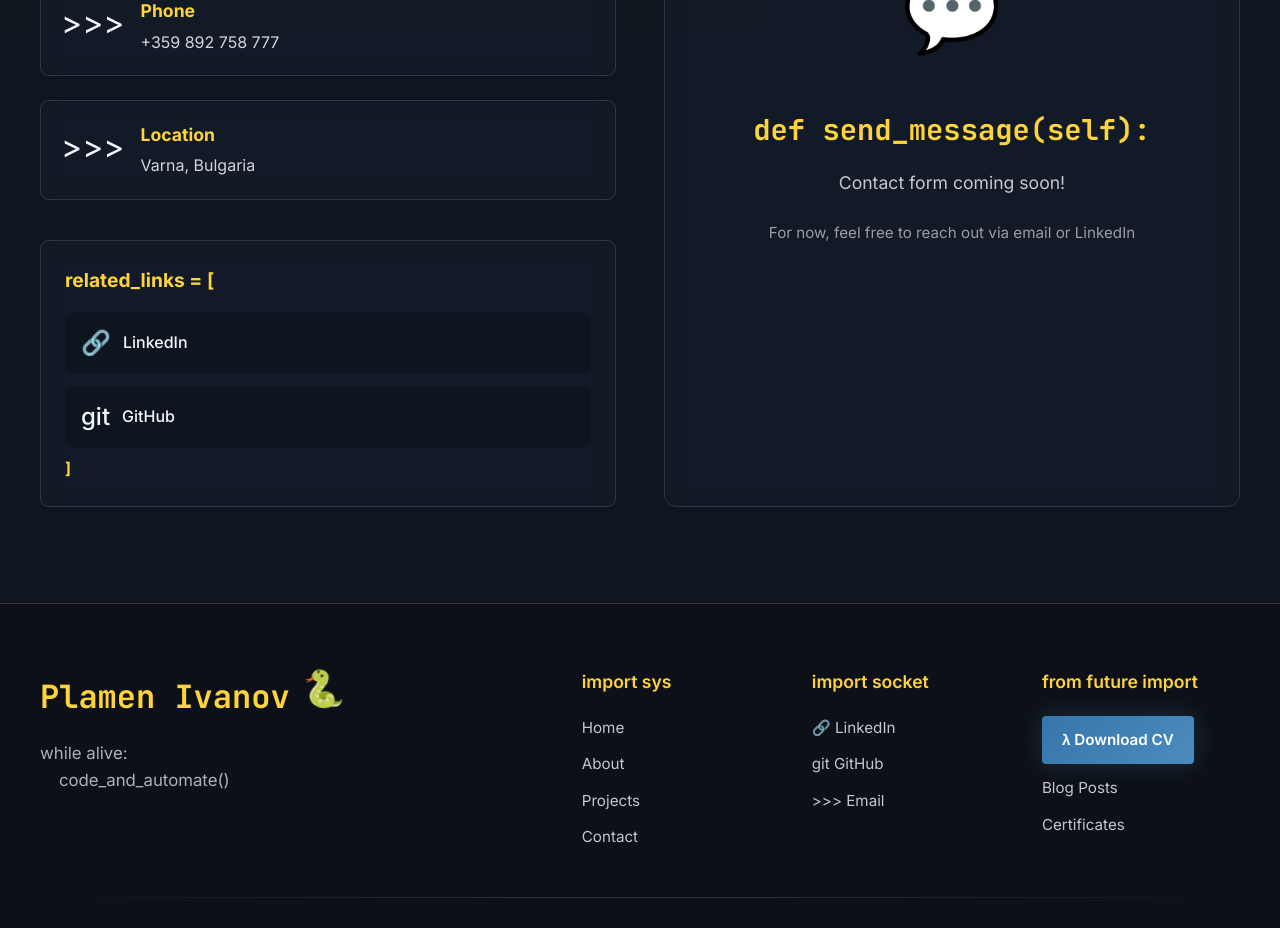
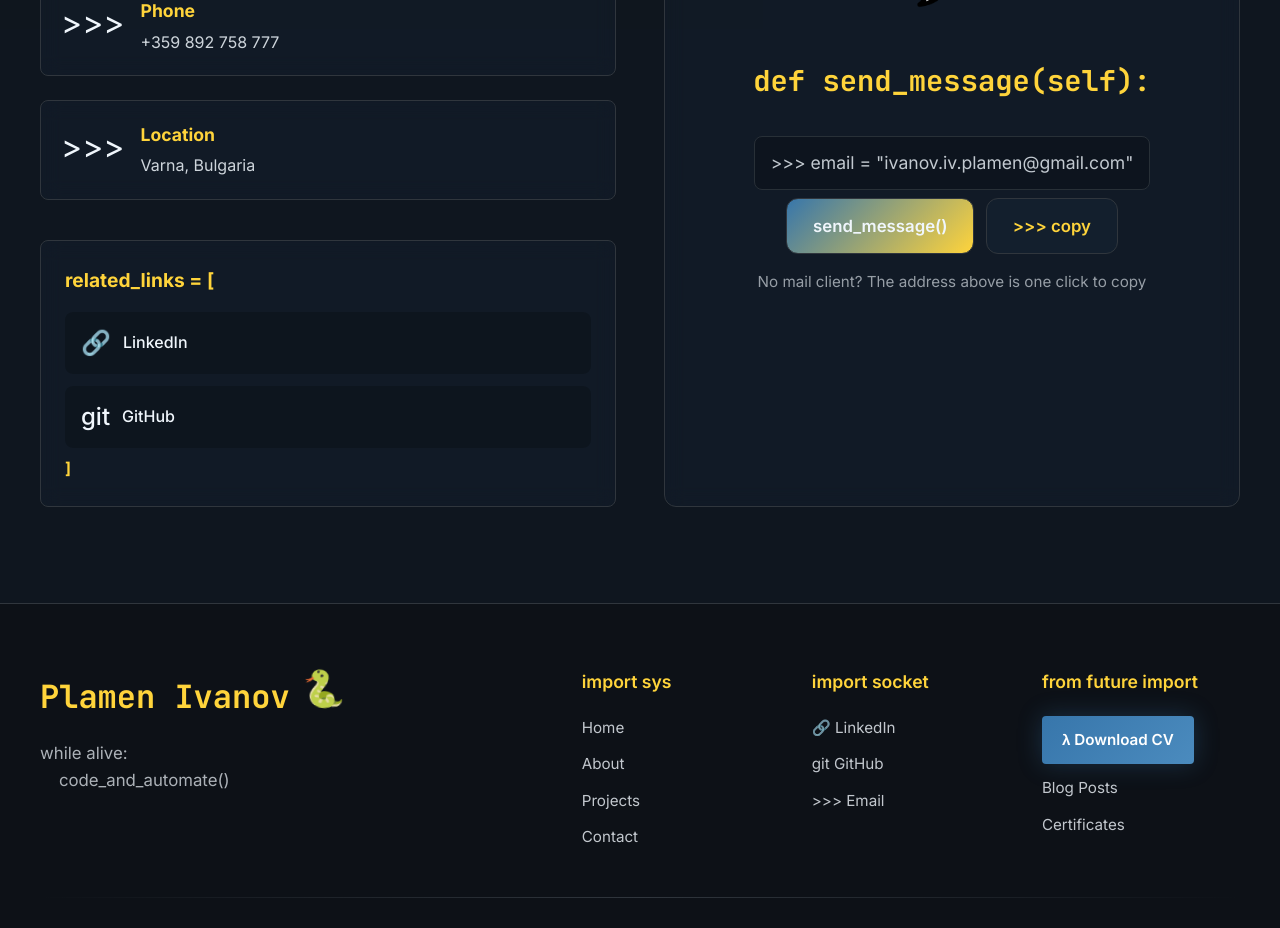
Before and after one commit to k1lgor/k1lgor.github.io, a Next.js app: page / in a window 1280 px wide. Shown: the part 10220-11148 px from the top of the page. Built offline with nearby package versions, Linux system fonts and the light colour scheme.

Commit message:
feat(contact): one-click contact - pre-filled mailto and copy button

```diff
--- a/components/Contact.module.css
+++ b/components/Contact.module.css
@@ -241,6 +241,70 @@
   margin-top: 1rem;
 }
 
+.replLine {
+  font-family: var(--font-main);
+  font-size: 0.95rem;
+  color: var(--color-secondary);
+  background: rgba(0, 0, 0, 0.25);
+  border: 1px solid var(--color-border);
+  border-radius: 8px;
+  padding: 0.75rem 1rem;
+  margin: 1rem 0 1.5rem;
+  user-select: all;
+  overflow-wrap: anywhere;
+}
+
+.actionRow {
+  display: flex;
+  gap: 0.75rem;
+  flex-wrap: wrap;
+  justify-content: center;
+}
+
+.actionBtn {
+  display: inline-flex;
+  align-items: center;
+  justify-content: center;
+  gap: 0.5rem;
+  padding: 0.85rem 1.6rem;
+  border: 1px solid var(--color-border);
+  border-radius: 12px;
+  font-size: 1.05rem;
+  font-weight: 600;
+  font-family: var(--font-main);
+  cursor: pointer;
+  text-decoration: none;
+  transition: all 0.3s ease;
+}
+
+.mailtoBtn {
+  background: var(--gradient-festive);
+  color: var(--color-bg);
+}
+
+.mailtoBtn:hover {
+  box-shadow: var(--shadow-glow);
+  transform: translateY(-2px);
+}
+
+.copyBtn {
+  background: var(--color-bg-surface);
+  color: var(--color-secondary);
+}
+
+.copyBtn:hover {
+  border-color: var(--color-secondary);
+  box-shadow: var(--shadow-glow);
+  transform: translateY(-2px);
+}
+
+@media (max-width: 768px) {
+  .actionRow {
+    flex-direction: column;
+    align-items: stretch;
+  }
+}
+
 @media (max-width: 968px) {
   .content {
     grid-template-columns: 1fr;
--- a/components/Contact.tsx
+++ b/components/Contact.tsx
@@ -1,5 +1,8 @@
 import { themeConfig } from "@/theme-config";
 import styles from "./Contact.module.css";
+import CopyButton from "./CopyButton";
+
+const EMAIL = "ivanov.iv.plamen@gmail.com";
 
 export default function Contact() {
   const theme = themeConfig.theme;
@@ -36,9 +39,7 @@ export default function Contact() {
                 </span>
                 <div>
                   <h4>Email</h4>
-                  <a href="mailto:ivanov.iv.plamen@gmail.com">
-                    ivanov.iv.plamen@gmail.com
-                  </a>
+                  <a href={`mailto:${EMAIL}`}>{EMAIL}</a>
                 </div>
               </div>
 
@@ -103,9 +104,26 @@ export default function Contact() {
               <h3>
                 {isPythonist ? "def send_message(self):" : "Send me a message"}
               </h3>
-              <p>Contact form coming soon!</p>
+              <p className={styles.replLine}>
+                {isPythonist
+                  ? `>>> email = "${EMAIL}"`
+                  : "Click to copy my email — one click, zero dead ends"}
+              </p>
+              <div className={styles.actionRow}>
+                <a
+                  className={`${styles.actionBtn} ${styles.mailtoBtn}`}
+                  href={`mailto:${EMAIL}?subject=${encodeURIComponent(
+                    "Portfolio inquiry",
+                  )}&body=${encodeURIComponent(
+                    "Hi Plamen,\n\nI found your portfolio and would like to get in touch.\n\n",
+                  )}`}
+                >
+                  {isPythonist ? "send_message()" : "Send Email →"}
+                </a>
+                <CopyButton text={EMAIL} />
+              </div>
               <p className={styles.formNote}>
-                For now, feel free to reach out via email or LinkedIn
+                No mail client? The address above is one click to copy
               </p>
             </div>
           </div>
--- /dev/null
+++ b/components/CopyButton.tsx
@@ -0,0 +1,44 @@
+"use client";
+
+import { useEffect, useRef, useState } from "react";
+import styles from "./Contact.module.css";
+
+export default function CopyButton({ text }: { text: string }) {
+  const [copied, setCopied] = useState(false);
+  const timerRef = useRef<ReturnType<typeof setTimeout> | null>(null);
+
+  useEffect(() => {
+    return () => {
+      if (timerRef.current) clearTimeout(timerRef.current);
+    };
+  }, []);
+
+  const handleCopy = async () => {
+    try {
+      await navigator.clipboard.writeText(text);
+    } catch {
+      const textarea = document.createElement("textarea");
+      textarea.value = text;
+      textarea.style.position = "fixed";
+      textarea.style.opacity = "0";
+      document.body.appendChild(textarea);
+      textarea.select();
+      document.execCommand("copy");
+      document.body.removeChild(textarea);
+    }
+    setCopied(true);
+    if (timerRef.current) clearTimeout(timerRef.current);
+    timerRef.current = setTimeout(() => setCopied(false), 2000);
+  };
+
+  return (
+    <button
+      type="button"
+      className={`${styles.actionBtn} ${styles.copyBtn}`}
+      onClick={handleCopy}
+      aria-live="polite"
+    >
+      {copied ? "# copied ✓" : ">>> copy"}
+    </button>
+  );
+}
```
